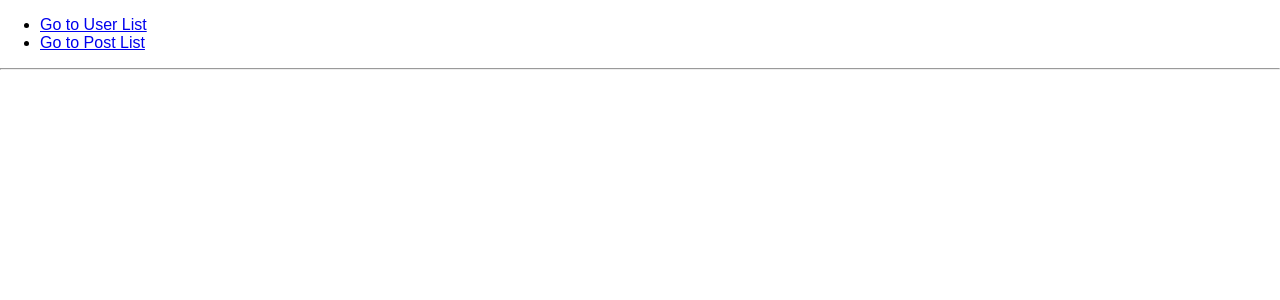
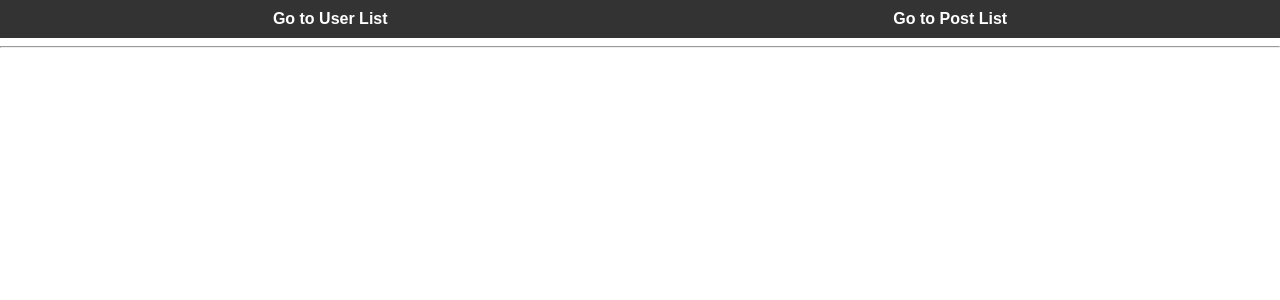
Before and after one commit to a805431/blog-app, a React (Create React App) app: page / in a window 1280 px wide. Shown: the top 300 px of the page. Built offline with nearby package versions, Linux system fonts and the light colour scheme.

Commit message:
UserList formatting

```diff
--- a/src/components/PostList/index.js
+++ b/src/components/PostList/index.js
@@ -5,7 +5,8 @@ import {
    PostContainer,
    Title,
    Author,
-   ReadButton
+   ReadButton,
+   PostWrapper
 } from './style.css';
 
 const PostList = () => {
@@ -31,15 +32,17 @@ const PostList = () => {
                <Link to="/create-post">Create Post</Link>
             </ReadButton>
          </p>
+         <PostWrapper>
             {posts.map((post) => (
                <PostContainer key={post.id}>
                   <Title>{post.title}</Title>
                   <Author>By {post.author}</Author>
-               <Link to={`/posts/${post.id}`}>
+                  <Link key={post.id} to={`/posts/${post.id}`}>
                      <ReadButton>Read Post</ReadButton>
                   </Link>
                </PostContainer>
             ))}
+         </PostWrapper>
       </Container>
    );
 };
--- a/src/components/PostList/style.css.js
+++ b/src/components/PostList/style.css.js
@@ -7,6 +7,7 @@ export const Container = styled.div`
 `;
 
 export const PostContainer = styled.div`
+  flex: 0 1 40%;
   margin-bottom: 20px;
   padding: 15px;
   border: 1px solid #ddd;
@@ -36,3 +37,10 @@ export const ReadButton = styled.button`
     background-color: #0056b3;
   }
 `;
+
+export const PostWrapper = styled.div`
+  display: flex;
+  flex-wrap: wrap;
+  gap: 20px;
+  justify-content: space-evenly;
+`;
--- a/src/components/UserList/index.js
+++ b/src/components/UserList/index.js
@@ -1,4 +1,5 @@
 import { useEffect, useState } from 'react';
+import { Container, UserContainer, UserName } from './style.css';
 
 const UserList = () => {
    const [users, setUsers] = useState([]);
@@ -11,14 +12,14 @@ const UserList = () => {
    }, []);
 
    return (
-      <div>
-         <h2>User List</h2>
-         <ul>
+      <Container>
+         <h2 style={{ marginLeft: '20px' }}>User List</h2>
+         <UserContainer >
             {users.map(user => (
-               <li key={user._id}>{user.username}</li>
+               <UserName key={user._id}>{user.username}</UserName>
             ))}
-         </ul>
-      </div>
+         </UserContainer >
+      </Container>
    );
 };
 
--- /dev/null
+++ b/src/components/UserList/style.css.js
@@ -0,0 +1,20 @@
+import styled from 'styled-components';
+
+export const Container = styled.div`
+  max-width: 800px;
+  margin: auto;
+  padding: 20px;
+`;
+
+export const UserContainer = styled.div`
+  border: 1px solid #ddd;
+  border-radius: 4px;
+  margin-bottom: 10px;
+  padding: 15px;
+`;
+
+export const UserName = styled.h2`
+  font-size: 20px;
+  font-style: italic;
+  margin-left: 10px; /* Adjust as needed */
+`;
--- a/src/global.css.js
+++ b/src/global.css.js
@@ -7,6 +7,34 @@ const GlobalStyles = createGlobalStyle`
   padding: 0;
   box-sizing: border-box;
 }
+
+nav {
+  background-color: #333;
+  padding: 10px 20px;
+}
+
+nav ul {
+  list-style: none;
+  padding: 0;
+  margin: 0;
+  display: flex;
+  justify-content: space-around;
+}
+
+nav li {
+  color: #fff;
+}
+
+a {
+  text-decoration: none;
+  color: #fff;
+  font-weight: bold;
+  transition: color 0.3s;
+}
+
+a:hover {
+  color: #ffc107;
+}
 `;
 
 export default GlobalStyles;
```
Lines whose indentation alone changed are shown as unchanged.
